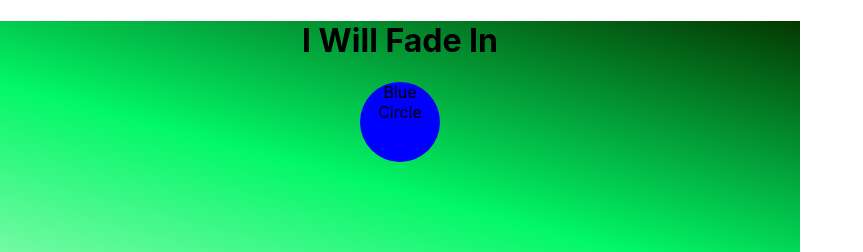
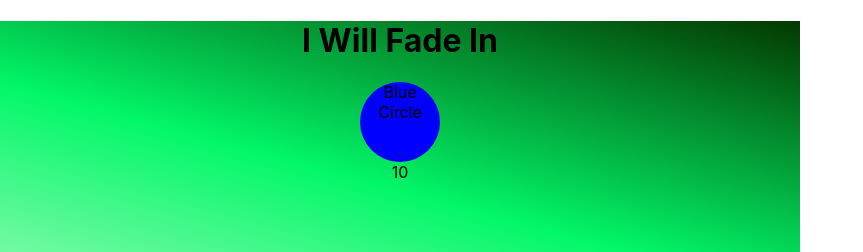
Before and after one commit to linnefromice/react_practice_animation, a React (Create React App) app in the folder pj-react-spring/: page / in a window 1280 px wide. Shown: the top 252 px of the page, without its empty margins (0-863 px from the left). Built offline with nearby package versions, Linux system fonts and the light colour scheme.

Commit message:
add sample

```diff
--- a/pj-react-spring/src/App.js
+++ b/pj-react-spring/src/App.js
@@ -3,7 +3,7 @@ import './App.css';
 import { useSpring, animated } from "react-spring";
 import { Keyframes } from "react-spring/renderprops";
 
-import { SampleOne, SampleTwo } from './views/samples';
+import { SampleOne, SampleTwo, SampleThree } from './views/samples';
 
 const Container = Keyframes.Spring(async next => {
   while (true) {
@@ -21,10 +21,6 @@ const Container = Keyframes.Spring(async next => {
 function _App() {
   const [on, toggle] = useState(false);
 
-  const propsThree = useSpring({
-    from: { number: 0 },
-    to: { number: 10.0 }
-  });
   const propsFour = useSpring({
     from: {opacity: 0, color: 'red'},
     to: async (next, cancel) => {
@@ -53,7 +49,6 @@ function _App() {
   return (
     <div style={{ background: `linear-gradient(180deg, rgba(4,56,0,1) 0%, rgba(2,247,104,1) 45%, rgba(230,252,223,1) 100%)`}}>
       <center>
-        <animated.div>{propsThree.number}</animated.div>
         <animated.div style={propsFour}>I Will Fade In</animated.div>
         <animated.h1 style={multiAnimation}>Hello World...</animated.h1>
         <div>
@@ -80,6 +75,7 @@ function App() {
           <center>
             <SampleOne/>
             <SampleTwo/>
+            <SampleThree/>
           </center>
         </div>
       )}
--- a/pj-react-spring/src/views/samples.js
+++ b/pj-react-spring/src/views/samples.js
@@ -28,4 +28,15 @@ function SampleTwo() {
   );
 }
 
-export { SampleOne, SampleTwo };
+function SampleThree() {
+  const props = useSpring({
+    from: { number: 0 },
+    to: { number: 10.0 }
+  });
+
+  return (
+    <animated.div>{props.number}</animated.div>
+  );
+}
+
+export { SampleOne, SampleTwo, SampleThree };
```
